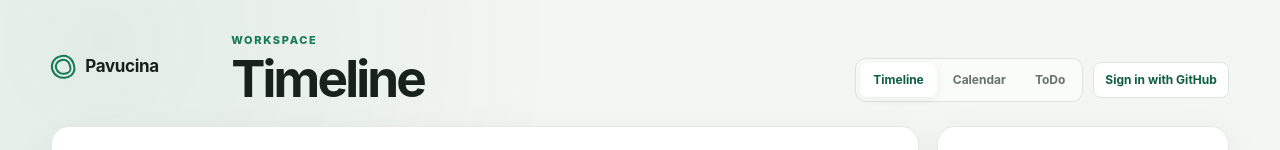
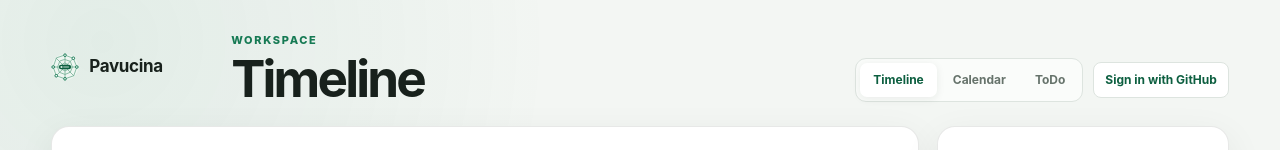
Before and after one commit to RFJBraunstingl/pavucina, a Next.js app: page / in a window 1280 px wide. Shown: the top 150 px of the page. Built offline with nearby package versions, Linux system fonts and the light colour scheme; no server answers.

Commit message:
add logo

```diff
--- a/src/app/_components/app-header.tsx
+++ b/src/app/_components/app-header.tsx
@@ -1,6 +1,7 @@
 "use client";
 
 import Link from "next/link";
+import Image from "next/image";
 import { signIn, signOut, useSession } from "next-auth/react";
 
 import type { AppHeaderProps } from "@/types/navigation";
@@ -11,7 +12,13 @@ export default function AppHeader({ active, title }: AppHeaderProps) {
   return (
     <header className="app-header">
       <div className="brand">
-        <span className="brand-mark" aria-hidden="true" />
+        <Image
+          className="brand-logo"
+          src="/pavucina-logo.svg"
+          width={28}
+          height={28}
+          alt=""
+        />
         <span>Pavucina</span>
       </div>
       <div>
--- a/src/app/_styles/base.css
+++ b/src/app/_styles/base.css
@@ -67,13 +67,10 @@ a:focus-visible {
   letter-spacing: -0.02em;
 }
 
-.brand-mark {
-  display: inline-block;
-  width: 24px;
-  height: 24px;
-  border: 6px double var(--green);
-  border-radius: 50% 50% 44% 56%;
-  transform: rotate(-16deg);
+.brand-logo {
+  width: 28px;
+  height: 28px;
+  flex: 0 0 auto;
 }
 
 .eyebrow {
```
Also changed, not shown: public/pavucina-logo.svg (added).
